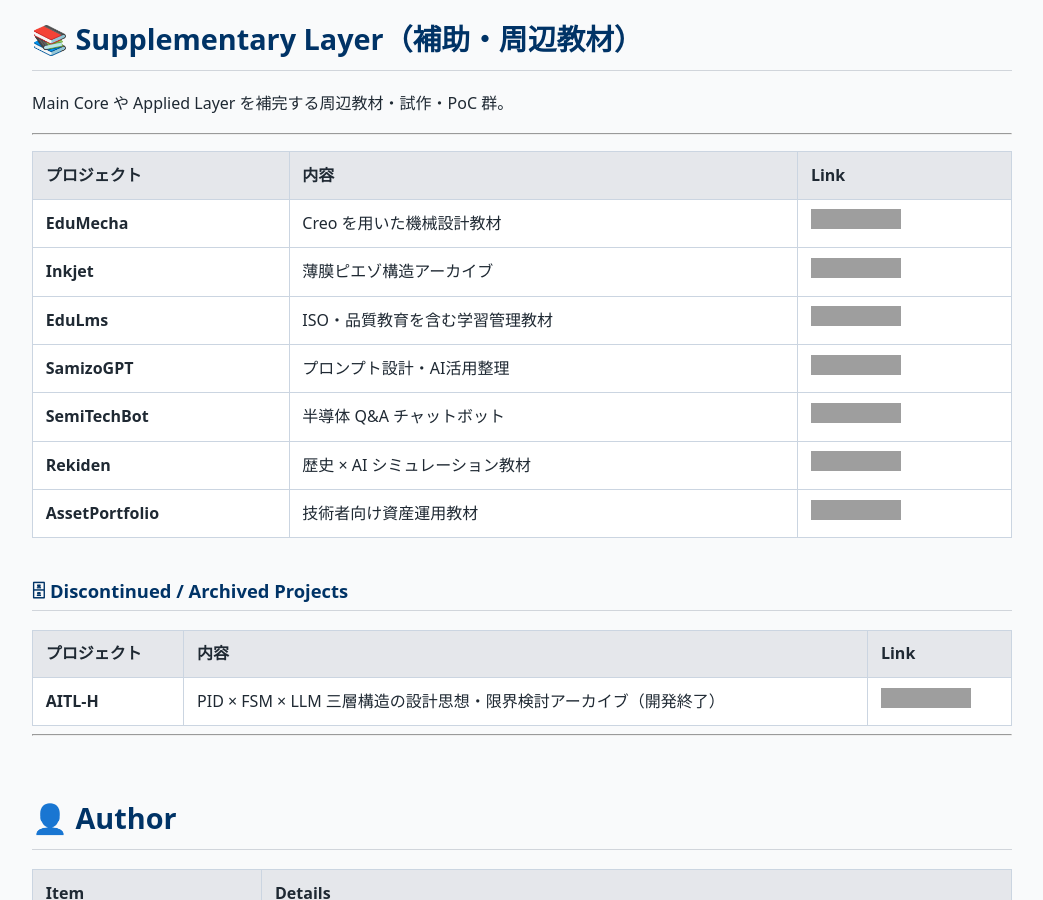
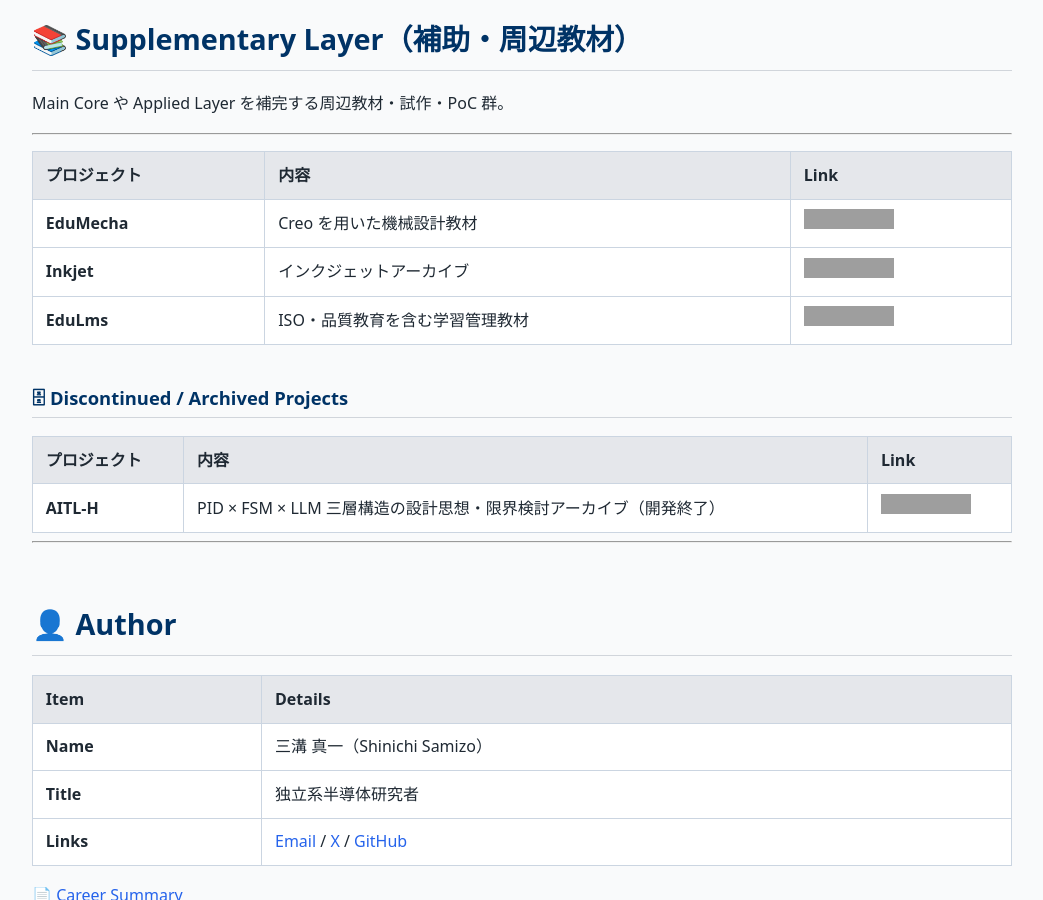
Before and after one commit to Samizo-AITL/Samizo-AITL.github.io, a Jekyll site: the page built from index.md, in a window 1280 px wide and 900 px high, scrolled down 4473 px. Shown: the whole window, without its empty margins (118-1161 px from the left). Built offline with Jekyll 4.4.1, drawn with Linux system fonts in a browser that asks for light colours; grey boxes are pictures that could not be loaded.

Commit message:
Update index.md

```diff
--- a/index.md
+++ b/index.md
@@ -181,12 +181,8 @@
 | プロジェクト | 内容 | Link |
 |--------------|------|------|
 | **EduMecha** | Creo を用いた機械設計教材 | [![Site](https://img.shields.io/badge/View-Site-brightgreen?logo=github)](https://samizo-aitl.github.io/EduMecha/) |
-| **Inkjet** | 薄膜ピエゾ構造アーカイブ | [![Site](https://img.shields.io/badge/View-Site-brightgreen?logo=github)](https://samizo-aitl.github.io/Inkjet/) |
+| **Inkjet** | インクジェットアーカイブ | [![Site](https://img.shields.io/badge/View-Site-brightgreen?logo=github)](https://samizo-aitl.github.io/Inkjet/) |
 | **EduLms** | ISO・品質教育を含む学習管理教材 | [![Site](https://img.shields.io/badge/View-Site-brightgreen?logo=github)](https://samizo-aitl.github.io/EduLms/) |
-| **SamizoGPT** | プロンプト設計・AI活用整理 | [![Site](https://img.shields.io/badge/View-Site-brightgreen?logo=github)](https://samizo-aitl.github.io/SamizoGPT/) |
-| **SemiTechBot** | 半導体 Q&A チャットボット | [![Site](https://img.shields.io/badge/View-Site-brightgreen?logo=github)](https://samizo-aitl.github.io/SamizoGPT_SemiTechBot/) |
-| **Rekiden** | 歴史 × AI シミュレーション教材 | [![Site](https://img.shields.io/badge/View-Site-brightgreen?logo=github)](https://samizo-aitl.github.io/Rekiden/) |
-| **AssetPortfolio** | 技術者向け資産運用教材 | [![Site](https://img.shields.io/badge/View-Site-brightgreen?logo=github)](https://samizo-aitl.github.io/AssetPortfolio-StartGuide/) |
 
 ### 🗄 Discontinued / Archived Projects
 
```
